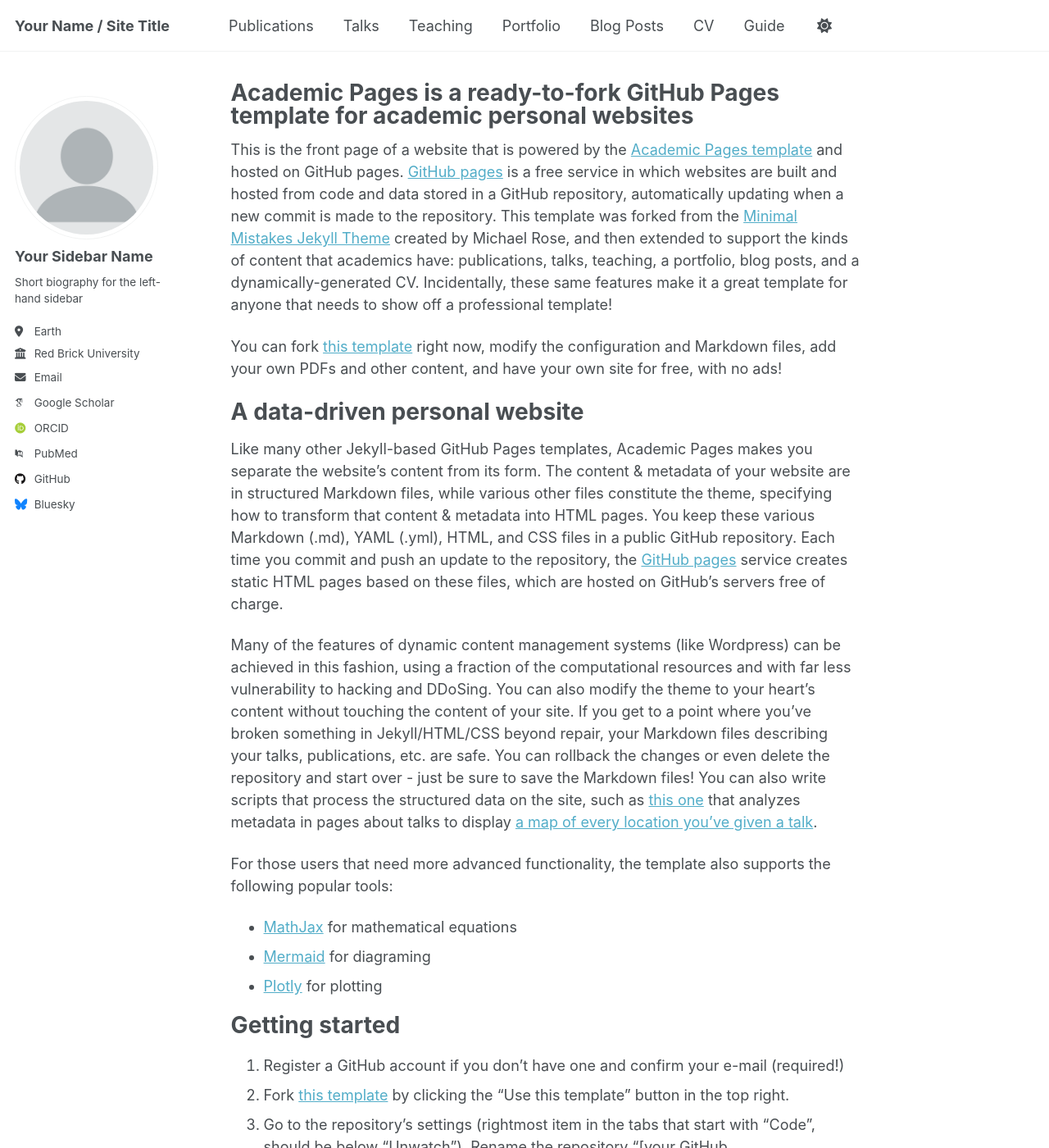
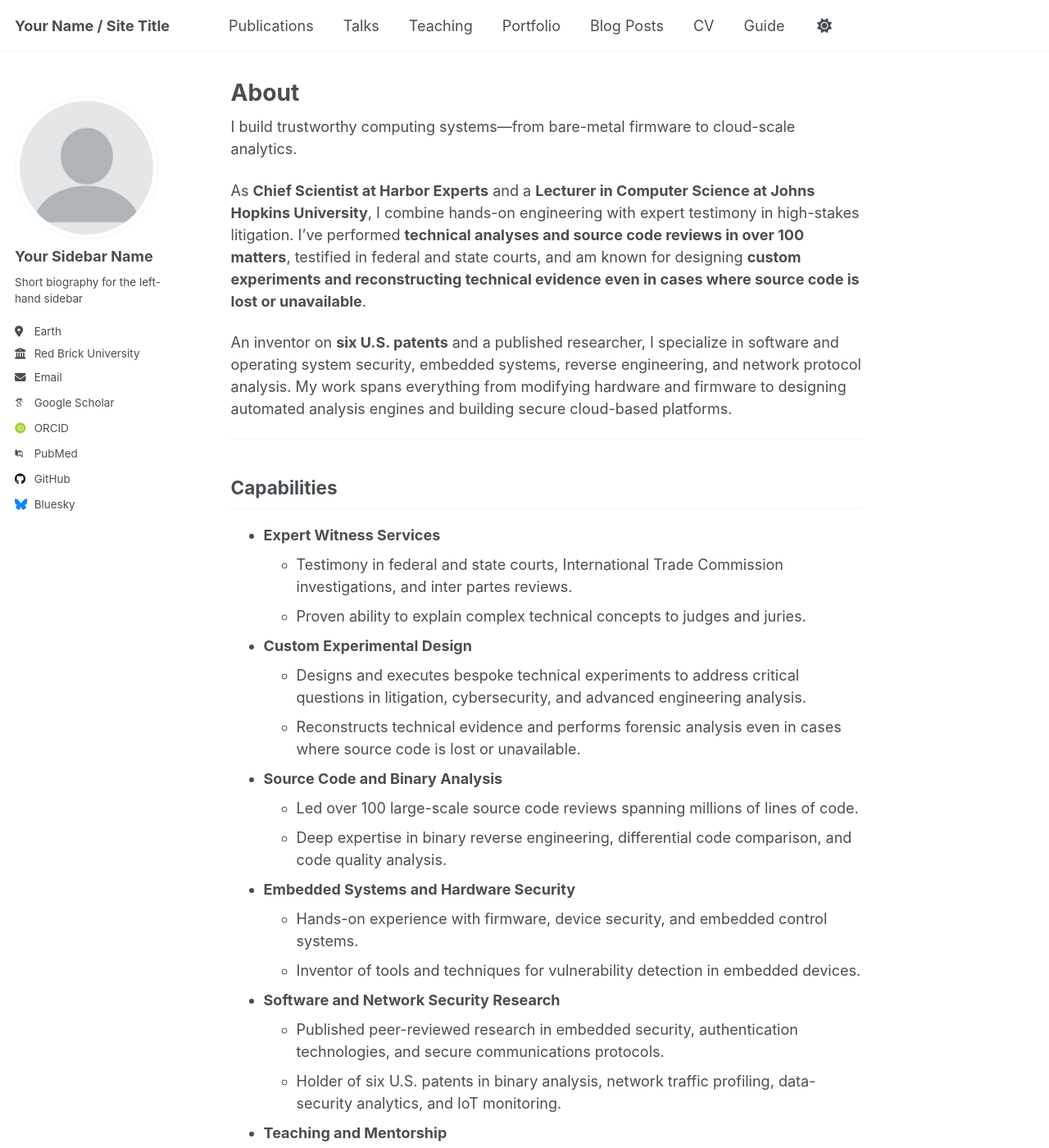
Before and after one commit to pauldmartinphd/pauldmartinphd.github.io, a Jekyll site: the page built from _pages/about.md, in a window 1280 px wide and 1400 px high. Shown: the whole window at 82% size. Built offline with Jekyll 4.4.1, drawn with Linux system fonts in a browser that asks for light colours; some web fonts are replaced; a script that is not in the unit is left out; some of the changed text lies outside the part shown.

Commit message:
Create about.md page.

```diff
--- a/_pages/about.md
+++ b/_pages/about.md
@@ -1,56 +1,62 @@
 ---
 permalink: /
-title: "Academic Pages is a ready-to-fork GitHub Pages template for academic personal websites"
+title: "About"
 author_profile: true
 redirect_from:
   - /about/
   - /about.html
 ---
 
-This is the front page of a website that is powered by the [Academic Pages template](https://github.com/academicpages/academicpages.github.io) and hosted on GitHub pages. [GitHub pages](https://pages.github.com) is a free service in which websites are built and hosted from code and data stored in a GitHub repository, automatically updating when a new commit is made to the repository. This template was forked from the [Minimal Mistakes Jekyll Theme](https://mmistakes.github.io/minimal-mistakes/) created by Michael Rose, and then extended to support the kinds of content that academics have: publications, talks, teaching, a portfolio, blog posts, and a dynamically-generated CV. Incidentally, these same features make it a great template for anyone that needs to show off a professional template!
+I build trustworthy computing systems—from bare-metal firmware to cloud-scale analytics.
 
- You can fork [this template](https://github.com/academicpages/academicpages.github.io) right now, modify the configuration and Markdown files, add your own PDFs and other content, and have your own site for free, with no ads!
+As **Chief Scientist at Harbor Experts** and a **Lecturer in Computer Science at Johns Hopkins University**, I combine hands-on engineering with expert testimony in high-stakes litigation. I’ve performed **technical analyses and source code reviews in over 100 matters**, testified in federal and state courts, and am known for designing **custom experiments and reconstructing technical evidence even in cases where source code is lost or unavailable**.
 
-A data-driven personal website
-======
-Like many other Jekyll-based GitHub Pages templates, Academic Pages makes you separate the website's content from its form. The content & metadata of your website are in structured Markdown files, while various other files constitute the theme, specifying how to transform that content & metadata into HTML pages. You keep these various Markdown (.md), YAML (.yml), HTML, and CSS files in a public GitHub repository. Each time you commit and push an update to the repository, the [GitHub pages](https://pages.github.com/) service creates static HTML pages based on these files, which are hosted on GitHub's servers free of charge.
+An inventor on **six U.S. patents** and a published researcher, I specialize in software and operating system security, embedded systems, reverse engineering, and network protocol analysis. My work spans everything from modifying hardware and firmware to designing automated analysis engines and building secure cloud-based platforms.
 
-Many of the features of dynamic content management systems (like Wordpress) can be achieved in this fashion, using a fraction of the computational resources and with far less vulnerability to hacking and DDoSing. You can also modify the theme to your heart's content without touching the content of your site. If you get to a point where you've broken something in Jekyll/HTML/CSS beyond repair, your Markdown files describing your talks, publications, etc. are safe. You can rollback the changes or even delete the repository and start over - just be sure to save the Markdown files! You can also write scripts that process the structured data on the site, such as [this one](https://github.com/academicpages/academicpages.github.io/blob/master/talkmap.ipynb) that analyzes metadata in pages about talks to display [a map of every location you've given a talk](https://academicpages.github.io/talkmap.html).
+---
 
-For those users that need more advanced functionality, the template also supports the following popular tools:
-- [MathJax](https://www.mathjax.org/) for mathematical equations
-- [Mermaid](https://mermaid.js.org/) for diagraming
-- [Plotly](https://plotly.com/javascript/) for plotting
+## Capabilities
 
-Getting started
-======
-1. Register a GitHub account if you don't have one and confirm your e-mail (required!)
-1. Fork [this template](https://github.com/academicpages/academicpages.github.io) by clicking the "Use this template" button in the top right.
-1. Go to the repository's settings (rightmost item in the tabs that start with "Code", should be below "Unwatch"). Rename the repository "[your GitHub username].github.io", which will also be your website's URL.
-1. Set site-wide configuration and create content & metadata (see below -- also see [this set of diffs](http://archive.is/3TPas) showing what files were changed to set up [an example site](https://getorg-testacct.github.io) for a user with the username "getorg-testacct")
-1. Upload any files (like PDFs, .zip files, etc.) to the files/ directory. They will appear at https://[your GitHub username].github.io/files/example.pdf.
-1. Check status by going to the repository settings, in the "GitHub pages" section
+- **Expert Witness Services**
+  - Testimony in federal and state courts, International Trade Commission investigations, and inter partes reviews.
+  - Proven ability to explain complex technical concepts to judges and juries.
 
-Site-wide configuration
-------
-The main configuration file for the site is in the base directory in [_config.yml](https://github.com/academicpages/academicpages.github.io/blob/master/_config.yml), which defines the content in the sidebars and other site-wide features. You will need to replace the default variables with ones about yourself and your site's github repository. The configuration file for the top menu is in [_data/navigation.yml](https://github.com/academicpages/academicpages.github.io/blob/master/_data/navigation.yml). For example, if you don't have a portfolio or blog posts, you can remove those items from that navigation.yml file to remove them from the header.
+- **Custom Experimental Design**
+  - Designs and executes bespoke technical experiments to address critical questions in litigation, cybersecurity, and advanced engineering analysis.
+  - Reconstructs technical evidence and performs forensic analysis even in cases where source code is lost or unavailable.
 
-Create content & metadata
-------
-For site content, there is one Markdown file for each type of content, which are stored in directories like _publications, _talks, _posts, _teaching, or _pages. For example, each talk is a Markdown file in the [_talks directory](https://github.com/academicpages/academicpages.github.io/tree/master/_talks). At the top of each Markdown file is structured data in YAML about the talk, which the theme will parse to do lots of cool stuff. The same structured data about a talk is used to generate the list of talks on the [Talks page](https://academicpages.github.io/talks), each [individual page](https://academicpages.github.io/talks/2012-03-01-talk-1) for specific talks, the talks section for the [CV page](https://academicpages.github.io/cv), and the [map of places you've given a talk](https://academicpages.github.io/talkmap.html) (if you run this [python file](https://github.com/academicpages/academicpages.github.io/blob/master/talkmap.py) or [Jupyter notebook](https://github.com/academicpages/academicpages.github.io/blob/master/talkmap.ipynb), which creates the HTML for the map based on the contents of the _talks directory).
+- **Source Code and Binary Analysis**
+  - Led over 100 large-scale source code reviews spanning millions of lines of code.
+  - Deep expertise in binary reverse engineering, differential code comparison, and code quality analysis.
 
-**Markdown generator**
+- **Embedded Systems and Hardware Security**
+  - Hands-on experience with firmware, device security, and embedded control systems.
+  - Inventor of tools and techniques for vulnerability detection in embedded devices.
 
-The repository includes [a set of Jupyter notebooks](https://github.com/academicpages/academicpages.github.io/tree/master/markdown_generator
-) that converts a CSV containing structured data about talks or presentations into individual Markdown files that will be properly formatted for the Academic Pages template. The sample CSVs in that directory are the ones I used to create my own personal website at stuartgeiger.com. My usual workflow is that I keep a spreadsheet of my publications and talks, then run the code in these notebooks to generate the Markdown files, then commit and push them to the GitHub repository.
+- **Software and Network Security Research**
+  - Published peer-reviewed research in embedded security, authentication technologies, and secure communications protocols.
+  - Holder of six U.S. patents in binary analysis, network traffic profiling, data-security analytics, and IoT monitoring.
 
-How to edit your site's GitHub repository
-------
-Many people use a git client to create files on their local computer and then push them to GitHub's servers. If you are not familiar with git, you can directly edit these configuration and Markdown files directly in the github.com interface. Navigate to a file (like [this one](https://github.com/academicpages/academicpages.github.io/blob/master/_talks/2012-03-01-talk-1.md) and click the pencil icon in the top right of the content preview (to the right of the "Raw | Blame | History" buttons). You can delete a file by clicking the trashcan icon to the right of the pencil icon. You can also create new files or upload files by navigating to a directory and clicking the "Create new file" or "Upload files" buttons.
+- **Teaching and Mentorship**
+  - Lecturer at Johns Hopkins University, teaching courses in computer science, computer security security and applied cryptography.
+  - Mentor to engineers and students in hands-on security research and technical projects.
 
-Example: editing a Markdown file for a talk
-![Editing a Markdown file for a talk](/images/editing-talk.png)
+---
 
-For more info
-------
-More info about configuring Academic Pages can be found in [the guide](https://academicpages.github.io/markdown/), the [growing wiki](https://github.com/academicpages/academicpages.github.io/wiki), and you can always [ask a question on GitHub](https://github.com/academicpages/academicpages.github.io/discussions). The [guides for the Minimal Mistakes theme](https://mmistakes.github.io/minimal-mistakes/docs/configuration/) (which this theme was forked from) might also be helpful.
+## Selected Projects
+
+- **[Firmware IQ](https://harborlabs.com/firmwareiq/):** Automated engine that unpacks embedded-device firmware and performs 100+ security checks, cross-referencing vulnerabilities with NIST’s National Vulnerability Database.
+- **[Sentinel](https://scholar.google.com/citations?view_op=view_citation&hl=en&user=lmafl-QAAAAJ&citation_for_view=lmafl-QAAAAJ:eQOLeE2rZwMC):** A CPU add-on for IoT-class processors that builds control-flow profiles to enhance embedded system security.
+- **[Smart Grid Traffic Profiling](https://patents.google.com/patent/US9667521B2/en?oq=US+9%2c667%2c521+B2):** Real-time visualization platform for analyzing and securing smart grid network traffic.
+
+---
+
+## Impact & Outreach
+
+- **Publications:** Peer-reviewed research in embedded security, multifactor authentication, and large-scale audit analysis.
+- **Patents:** Six U.S. patents in binary analysis, data security analytics, and network traffic profiling.
+- **Community:** Mentor to emerging engineers; restorer and curator of vintage computing hardware; creator of retro-computing archives and educational resources.
+
+---
+
+[Download CV (PDF)](/assets/PaulMartin-CV.pdf)
```
